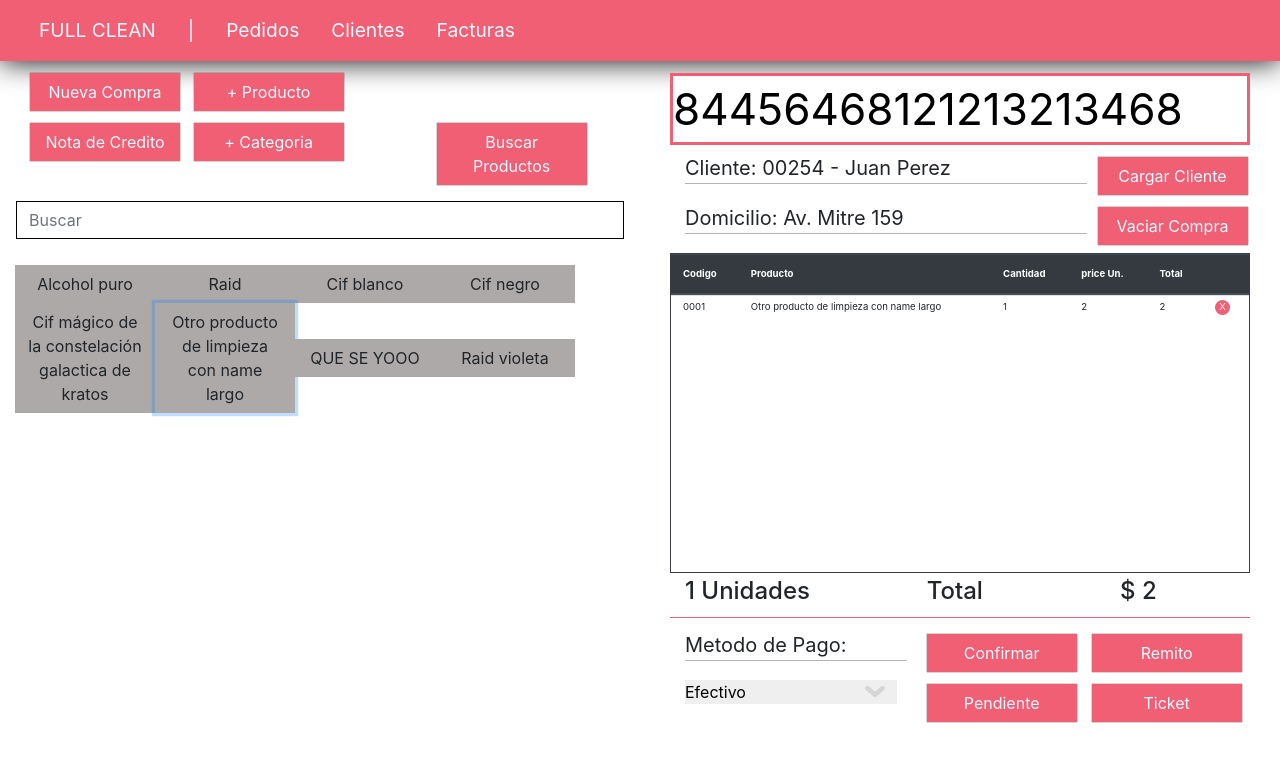
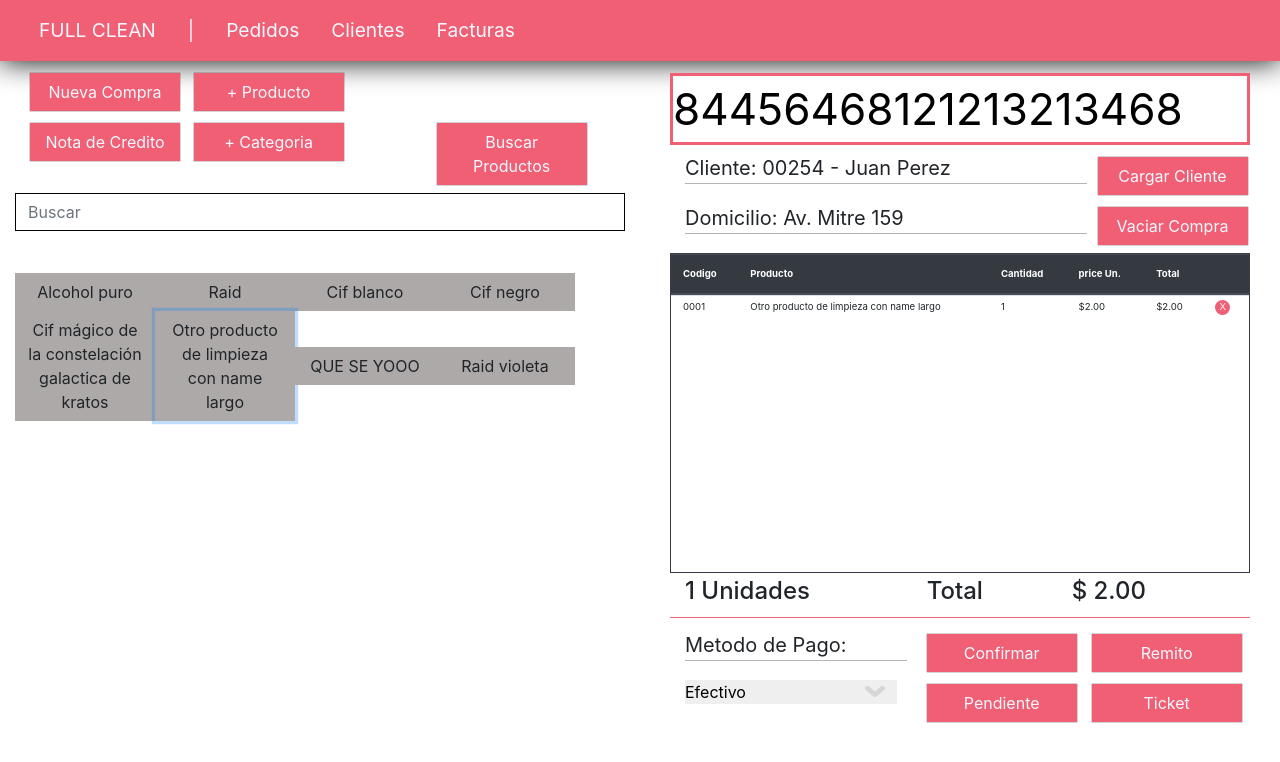
Before and after one commit to oguzman-se/FullClean, a React (Create React App) app: page / in a window 1280 px wide. Both pictures are taken after a click on the button "Otro producto de limpieza con name largo". Shown: the top 762 px of the page. Built offline with nearby package versions, Linux system fonts and the light colour scheme.

Commit message:
FULL CLEAN 0.2 DINAMICO

```diff
--- a/src/components/home/LabelBottomXL.js
+++ b/src/components/home/LabelBottomXL.js
@@ -7,11 +7,11 @@ function LabelBottomXL(props){
                 <div className="col-xs-12 col-md-5 labelbottom">
                     <label>{countCartItems} Unidades</label>
                 </div>
-                <div className="col-xs-12 col-md-4 labelbottom">
+                <div className="col-xs-12 col-md-3 labelbottom">
                     <label>Total</label>
                 </div>
-                <div className="col-xs-12 col-md-3 labelbottom">
-                    <label>$ {totalPrice}</label>
+                <div className="col-xs-12 col-md-4 labelbottom">
+                    <label>$ {totalPrice.toFixed(2)}</label>
                 </div>
             </div>
         </div>
--- a/src/components/home/Productos.js
+++ b/src/components/home/Productos.js
@@ -1,18 +1,37 @@
 import React from 'react'
 import 'bootstrap/dist/css/bootstrap.css';
 import Product from './Product'
+import {useState} from 'react'
 
 function Productos(props){
     const {products, onAdd} = props;
+    const [searchTerm, setSearchTerm] = useState("");
+
     return(
-    <div className="row">
-        <div className="col-xs-6 col-sm-6 col-md-12 grilla">
-        {products.map((product)=>(
-            <Product key={product.id} product={product} onAdd={onAdd}></Product>
-        ))}
+    <div>
+        <div className="group-vh-2">
+        <input className="col-md-12 form-control search"  type="text"
+         placeholder="Buscar" aria-label="Search"
+         onChange={(event) => {
+             setSearchTerm(event.target.value);
+         }}
+        />
         </div>
+        <div className="row productos">
+            <div className="col-xs-6 col-sm-6 col-md-12 grilla">
 
 
+            {products.filter((product)=> {
+                if (searchTerm === "") {
+                    return product
+                } else if (product.name.toLowerCase().includes(searchTerm.toLowerCase())){
+                    return product;
+                }
+            }).map((product)=>(
+                <Product key={product.id} product={product} onAdd={onAdd}></Product>
+            ))}
+            </div>
+        </div>
     </div>
     )
 }
--- a/src/components/home/Search.js
+++ /dev/null
@@ -1,15 +0,0 @@
-import React from 'react'
-import 'bootstrap/dist/css/bootstrap.css';
-
-function Search(){
-
-    return(
-        <div>
-        <nav className="navbar row">
-            <input className="col-md-12 form-control search"  type="search" placeholder="Buscar" aria-label="Search"/>
-        </nav>
-      </div>
-    )
-}
-
-export default Search;
--- a/src/components/home/Table.js
+++ b/src/components/home/Table.js
@@ -1,12 +1,6 @@
 import React from 'react'
 function Table(props){
     const {cartItems, onRemove} = props;
-    const itemPrice = cartItems.map((item) => {
-        return(
-            item.price * item.qty
-            )
-    })
-
     return(
         <div className="tabla">
         <table className="table">
@@ -29,8 +23,8 @@ function Table(props){
                     <td>0001</td>
                     <td >{item.name}</td>
                     <td>{item.qty}</td>
-                    <td>{item.price}</td>
-                    <td>{itemPrice}</td>
+                    <td>${item.price.toFixed(2)}</td>
+                    <td>${(item.qty * item.price).toFixed(2)}</td>
                     <td>
                         <button className="btn-cross" onClick={()=>onRemove(item)}>X</button>
                     </td>
--- a/src/pages/Home.js
+++ b/src/pages/Home.js
@@ -1,7 +1,6 @@
 // Home.js
 import Layout from '../components/home/Layout'
 import Button from '../components/home/Button'
-import Search from '../components/home/Search'
 import Barcode from '../components/home/Barcode'
 import Productos from '../components/home/Productos'
 import Label from '../components/home/Label'
@@ -81,10 +80,7 @@ function Home() {
         </div>
               <ModalCustom show={show} setShow={setShow}/>
 
-          <div className="group-vh-2">
-            <Search/>
-          </div>
-          <div className="productos">
+          <div>
             <Productos products={products} onAdd={onAdd}/>
           </div>
         </div>
```
